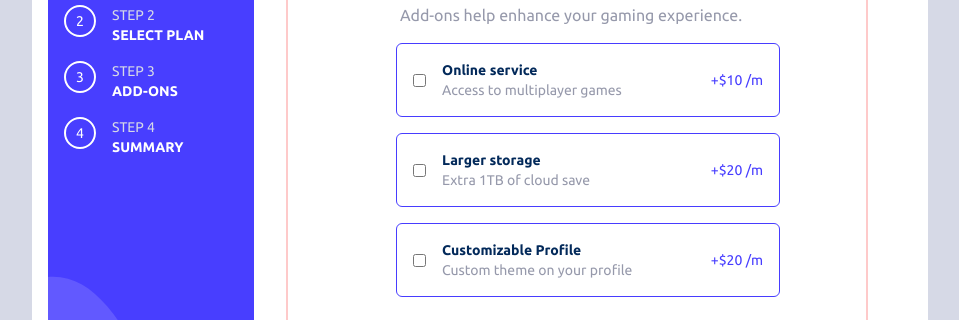
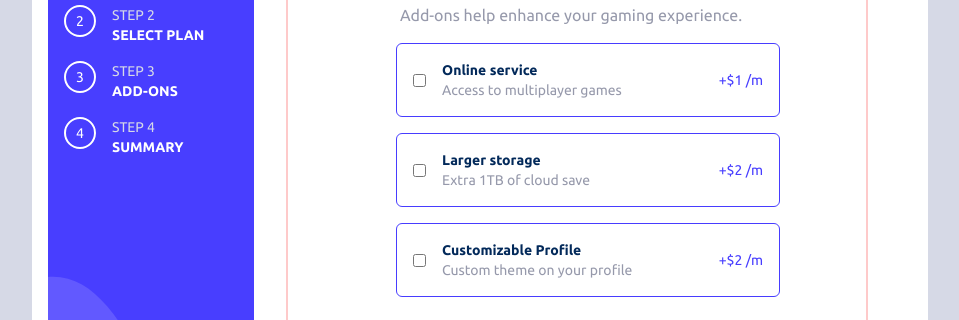
Before and after one commit to Agyanim/multi-step-form, a React (Vite) app: page /addons in a window 1280 px wide. Shown: the part 183-503 px from the top of the page, without its empty margins (160-1119 px from the left). Built offline with nearby package versions, Linux system fonts and the light colour scheme.

Commit message:
addon bug  fixed

```diff
--- a/src/components/CardList.jsx
+++ b/src/components/CardList.jsx
@@ -2,7 +2,6 @@ import classNames from "classnames";
 import React, { useRef } from "react";
 import { useDispatch, useSelector } from "react-redux";
 import { useNavigate } from "react-router-dom";
-import { updateAddOns } from "../store/slices/addOns";
 import { getSelectedService} from "../store/slices/service";
 import PrimaryButton, { SecondaryButton } from "./Buttons";
 import Plancard from "./Plancard";
@@ -25,7 +24,6 @@ const CardList = ({ sent }) => {
  const submitHandler=(e)=>{
   e.preventDefault()
   dispatch(getSelectedService(id))
-  dispatch(updateAddOns())
   dispatch? navigate("/addons") :""
  }
 
--- a/src/pages/AddOns.jsx
+++ b/src/pages/AddOns.jsx
@@ -1,19 +1,7 @@
-import React, { useEffect } from "react";
-import { useDispatch, useSelector } from "react-redux";
+import React from "react";
 import AddOnsCardList from "../components/AddOnsCardList";
-import { getIsYealy, updateAddOns } from "../store/slices/addOns";
-
-
 
 const AddOns = () => {
-  const dispatch = useDispatch();
-
-  const isYearly = useSelector((store) => store.addOns.value.isYearly);
-  useEffect(() => {
-    // dispatch(getIsYealy(isYearly))
-    // dispatch(updateAddOns());
-  }, []);
-
   return (
     <div className="w-[50vw]">
       <header className="mt-8 ml-28 mb-4">
--- a/src/store/slices/addOns.js
+++ b/src/store/slices/addOns.js
@@ -14,8 +14,6 @@ const addOnSlice = createSlice({
   reducers: {
     getIsYealy: (state) => {
       state.value.isYearly = !state.value.isYearly;
-    },
-    updateAddOns: (state) => {
       let { addOnServices, searchResult,isYearly,  } = state.value;
       let newUpdate = "";
       if (isYearly) {
@@ -42,7 +40,7 @@ const addOnSlice = createSlice({
       state.value.addOnServices =newUpdate;
       console.log(newUpdate);
     },
-  },
+    },
 });
-export const { updateAddOns, getIsYealy } = addOnSlice.actions;
+export const { getIsYealy } = addOnSlice.actions;
 export default addOnSlice.reducer;
--- a/src/utils/addOnsDetail.js
+++ b/src/utils/addOnsDetail.js
@@ -3,20 +3,20 @@ const addOnsDetails = [
     id:1,
     service: "Online service",
     package: "Access to multiplayer games",
-    cost: 10,
+    cost: 1,
   },
   {
     id:2,
     service: "Larger storage",
     package: "Extra 1TB of cloud save",
-    cost: 20,
+    cost: 2,
   },
 
   {
     id:3,
     service: "Customizable Profile",
     package: "Custom theme on your profile",
-    cost: 20,
+    cost: 2,
   },
 
 ];
```
